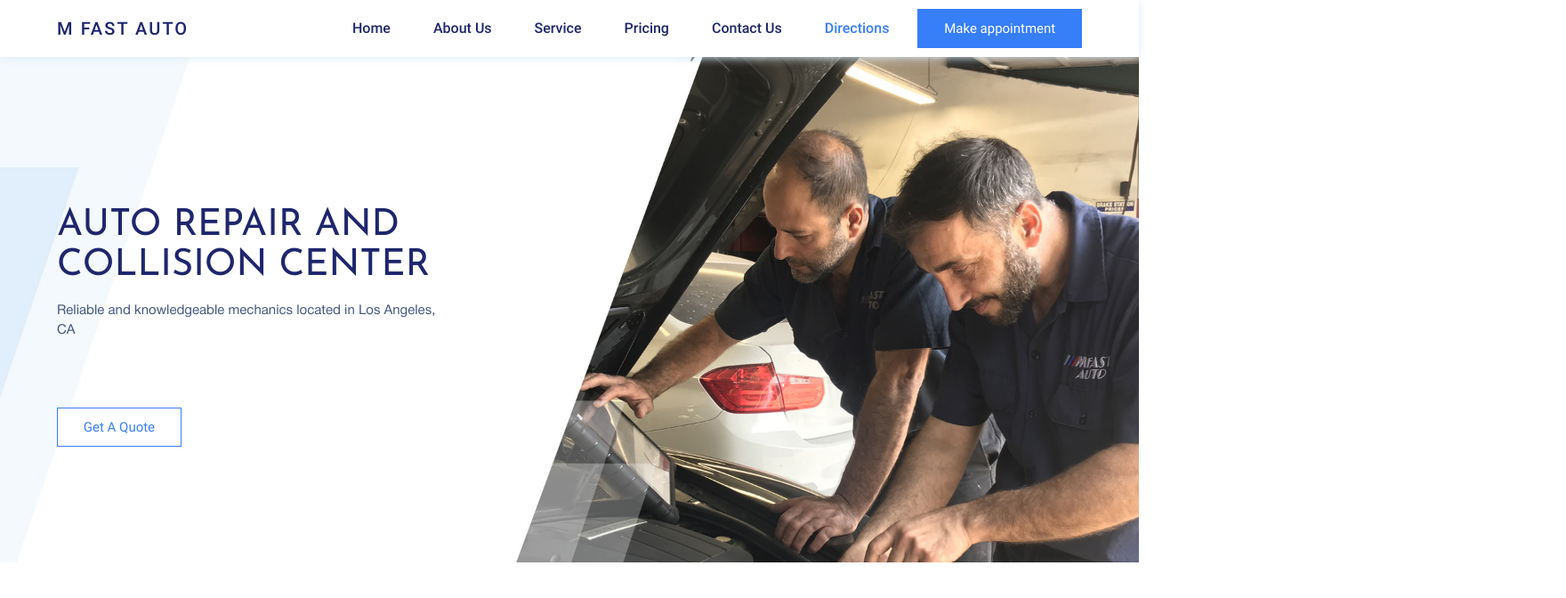
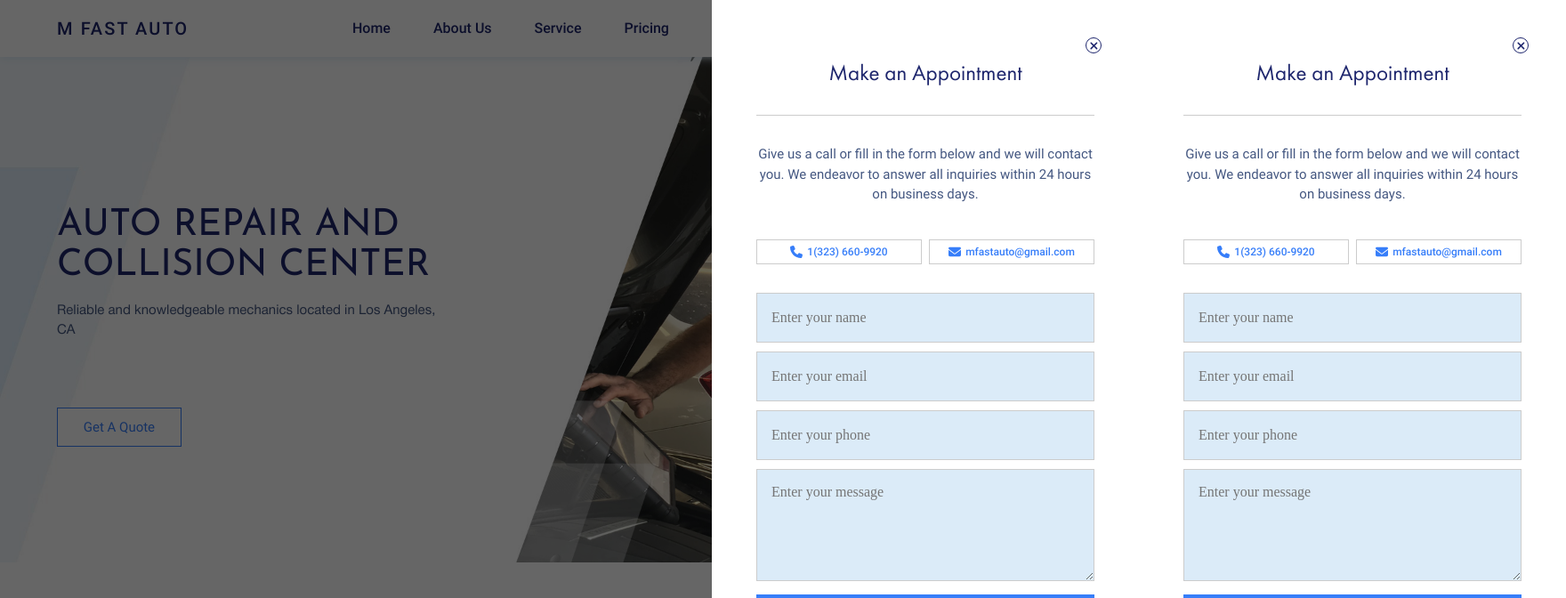
Before and after one commit to xKairus/mFastAuto, a React (Vite) app: page / in a window 1280 px wide. Both pictures are taken after a click on the button "Make appointment". Shown: the top 672 px of the page at 89% size, 1760 px wide, since content can reach past the window. Built offline with nearby package versions, Linux system fonts and the light colour scheme.

Commit message:
dev: add functionality for Drawer component

```diff
--- a/src/components/Button/Button.tsx
+++ b/src/components/Button/Button.tsx
@@ -1,6 +1,6 @@
 import { ButtonHTMLAttributes, ReactNode, useRef } from "react"
 import styles from "./Button.module.css"
-import { fadeIn, scaleUp } from "../../utils/animations"
+import { scaleUp } from "../../utils/animations"
 import { useScrollAnimation } from "../../hooks/useScrollAnimation"
 
 interface BtnProps extends ButtonHTMLAttributes<HTMLButtonElement> {
--- a/src/components/Drawer/Drawer.module.css
+++ b/src/components/Drawer/Drawer.module.css
@@ -1,16 +1,37 @@
+.overlay {
+  position: fixed;
+  top: 0;
+  left: 0;
+  width: 100%;
+  height: 100%;
+  background-color: rgba(0, 0, 0, 0.6);
+  z-index: 10;
+  display: none;
+}
+
 .drawer {
-    display: none;
   position: absolute;
   background-color: var(--clr-bg-base);
   height: 100vh;
-  max-width: 30rem;
+  width: 30rem;
   top: 0;
-  right: 0;
+  right: -30rem;
   padding: 3.125rem;
   box-sizing: border-box;
+  transition: right 0.5s ease;
+  z-index: 20;
+}
+
+.drawer_open {
+  right: 0;
+}
+
+.drawer_open + .overlay {
+  display: block;
 }
 
 .close {
+  cursor: pointer;
   position: absolute;
   top: 2.6rem;
   right: 2.6rem;
--- a/src/components/Drawer/Drawer.tsx
+++ b/src/components/Drawer/Drawer.tsx
@@ -3,13 +3,19 @@ import styles from "./Drawer.module.css"
 import { FontAwesomeIcon } from "@fortawesome/react-fontawesome"
 import { faXmark } from "@fortawesome/free-solid-svg-icons"
 
-export default function Drawer() {
+interface DrawerProps {
+  isOpen: boolean
+  onClose: () => void
+}
+
+export default function Drawer({ isOpen, onClose }: DrawerProps) {
   const onSubmit = () => {
     console.log("first")
   }
 
   return (
-    <div className={styles.drawer}>
+    <>
+      <div className={`${styles.drawer} ${isOpen && styles.drawer_open}`}>
         <Form
           title="Make an Appointment"
           horizontalRule={true}
@@ -60,7 +66,7 @@ export default function Drawer() {
           ]}
           onSubmit={onSubmit}
         />
-      <div>
+        <div onClick={onClose}>
           <FontAwesomeIcon
             className={styles.close}
             icon={faXmark}
@@ -68,5 +74,7 @@ export default function Drawer() {
           />
         </div>
       </div>
+      <div className={`${styles.overlay}`} onClick={onClose}></div>
+    </>
   )
 }
--- a/src/components/Header/Header.tsx
+++ b/src/components/Header/Header.tsx
@@ -19,6 +19,15 @@ const nav: NavItem[] = [
 
 const Header = () => {
   const [activeId, setActiveId] = useState<string>("Home")
+  const [isDrawerOpen, setIsDrawerOpen] = useState(false)
+
+  const openDrawer = () => {
+    setIsDrawerOpen(true)
+  }
+
+  const closeDrawer = () => {
+    setIsDrawerOpen(false)
+  }
 
   const handleScroll = () => {
     const sections = nav.map((item) => document.getElementById(item.href))
@@ -87,9 +96,11 @@ const Header = () => {
             </div>
           ))}
         </nav>
-        <Button disableAnimation={true}>Make appointment</Button>
+        <Button onClick={openDrawer} disableAnimation={true}>
+          Make appointment
+        </Button>
       </div>
-      <Drawer />
+      <Drawer isOpen={isDrawerOpen} onClose={closeDrawer} />
     </header>
   )
 }
--- a/src/components/Lead/Lead.tsx
+++ b/src/components/Lead/Lead.tsx
@@ -1,17 +1,31 @@
-import { sectionHeaders } from "../../data/typography";
-import Button from "../Button/Button";
-import SectionHeader from "../SectionHeader/SectionHeader";
-import styles from "./Lead.module.css";
+import { useState } from "react"
+import { sectionHeaders } from "../../data/typography"
+import Button from "../Button/Button"
+import SectionHeader from "../SectionHeader/SectionHeader"
+import styles from "./Lead.module.css"
+import Drawer from "../Drawer/Drawer"
 
 export default function Lead() {
+  const [isDrawerOpen, setIsDrawerOpen] = useState(false)
+
+  const openDrawer = () => {
+    setIsDrawerOpen(true)
+  }
+
+  const closeDrawer = () => {
+    setIsDrawerOpen(false)
+  }
   return (
     <section className={styles.lead} id="Home">
       <div className={styles.container}>
         <div className={styles.info}>
           <SectionHeader {...sectionHeaders.lead} size="big" left={true} />
         </div>
-        <Button newClass={"inverse"}>Get A Quote</Button>
+        <Button onClick={openDrawer} newClass={"inverse"}>
+          Get A Quote
+        </Button>
       </div>
+      <Drawer isOpen={isDrawerOpen} onClose={closeDrawer} />
     </section>
-  );
+  )
 }
```
Lines whose indentation alone changed are shown as unchanged.
